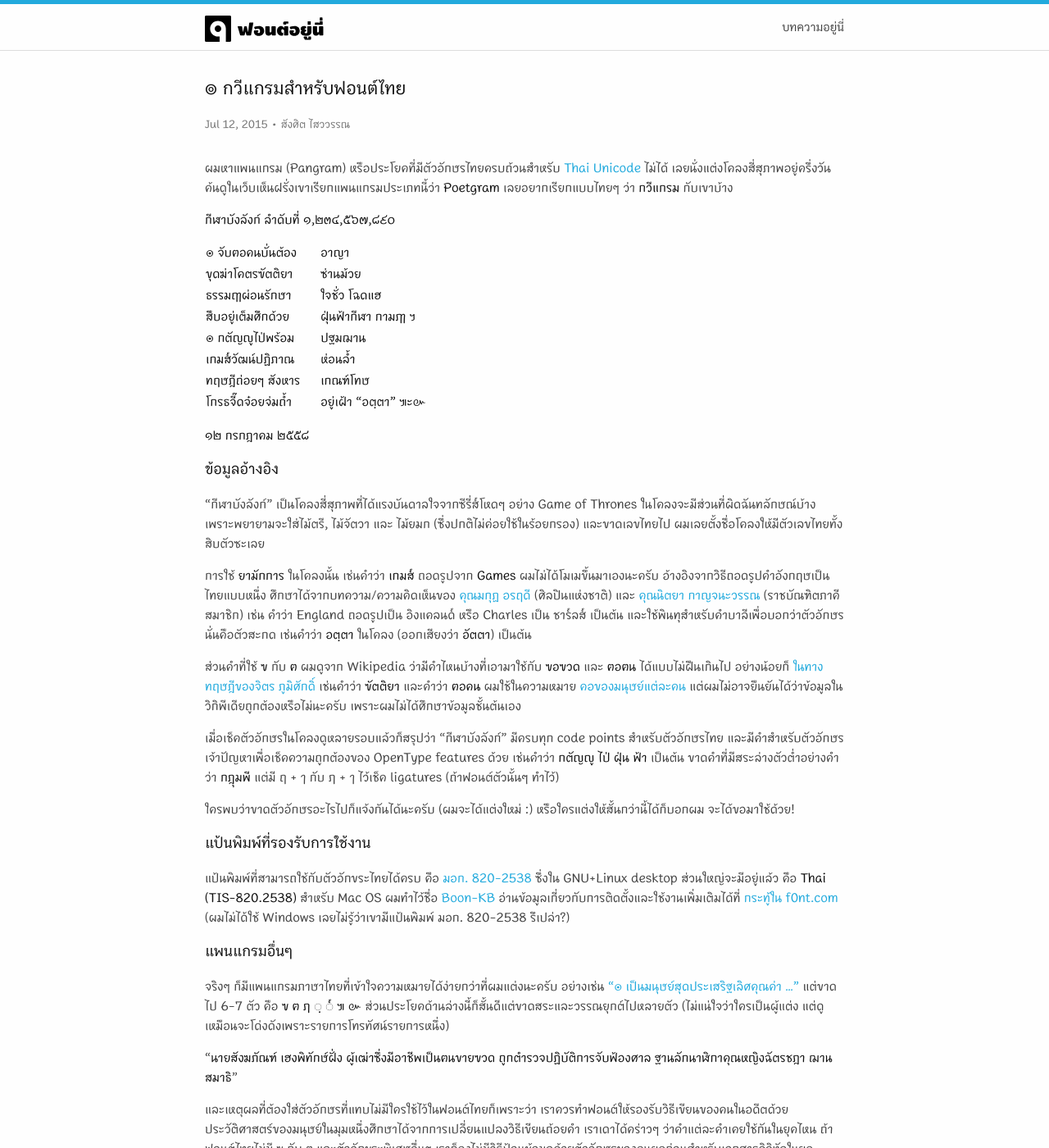
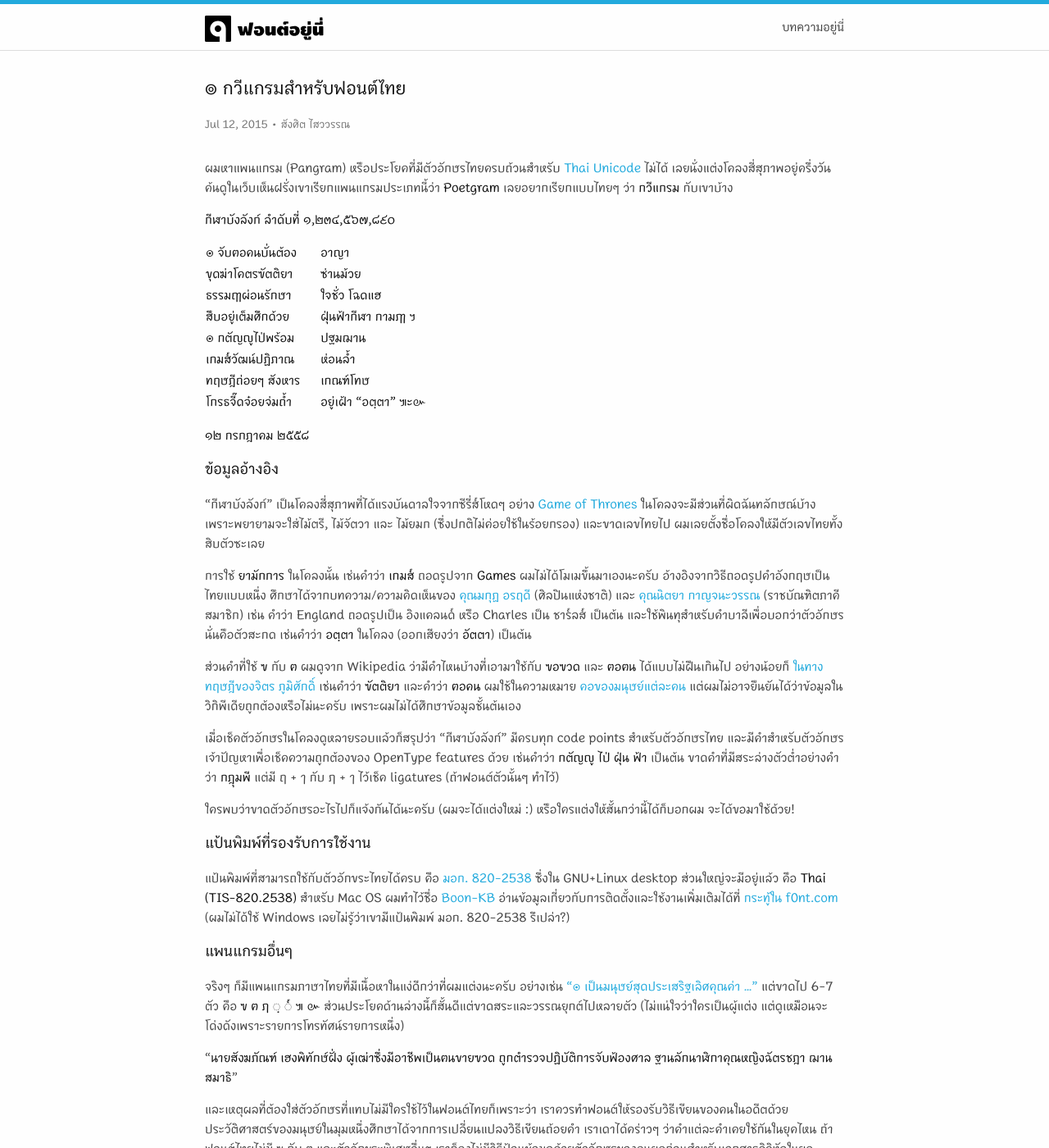
Before and after one commit to fontuni/fontuni.github.io, a Jekyll site: the page built from _posts/arcticles/2015-07-12-thai-poetgram.md, in a window 1280 px wide and 1400 px high. Shown: the whole window at 82% size. Built offline with Jekyll 4.4.1, drawn with Linux system fonts in a browser that asks for light colours.

```diff
--- a/_posts/arcticles/2015-07-12-thai-poetgram.md
+++ b/_posts/arcticles/2015-07-12-thai-poetgram.md
@@ -26,7 +26,7 @@ tag: ["poetgram","pangram"]
 
 ### ข้อมูลอ้างอิง
 
-"กีฬาบังลังก์" เป็นโคลงสี่สุภาพที่ได้แรงบันดาลใจจากซีรี่ส๎โหดๆ อย่าง Game of Thrones ในโคลงจะมีส่วนที่ผิดฉันทลักษณ์บ้างเพราะพยายามจะใส่ไม้ตรี, ไม้จัตวา และ ไม้ยมก (ซึ่งปกติไม่ค่อยใช้ในร้อยกรอง) และขาดเลขไทยไป ผมเลยตั้งชื่อโคลงให้มีตัวเลขไทยทั้งสิบตัวซะเลย
+"กีฬาบังลังก์" เป็นโคลงสี่สุภาพที่ได้แรงบันดาลใจจากซีรี่ส๎โหดๆ อย่าง [Game of Thrones](http://www.imdb.com/title/tt0944947/) ในโคลงจะมีส่วนที่ผิดฉันทลักษณ์บ้างเพราะพยายามจะใส่ไม้ตรี, ไม้จัตวา และ ไม้ยมก (ซึ่งปกติไม่ค่อยใช้ในร้อยกรอง) และขาดเลขไทยไป ผมเลยตั้งชื่อโคลงให้มีตัวเลขไทยทั้งสิบตัวซะเลย
 
 การใช้ **ยามักการ** ในโคลงนั้น เช่นคำว่า **เกมส๎** ถอดรูปจาก **Games** ผมไม่ได้โมเมขึ้นมาเองนะครับ อ้างอิงจากวิธีถอดรูปคำอังกฤษเป็นไทยแบบหนึ่ง ศึกษาได้จากบทความ/ความคิดเห็นของ [คุณมกุฏ อรฤดี](https://www.facebook.com/makutonrudee/posts/466123153431930) (ศิลปินแห่งชาติ) และ [คุณนิตยา กาญจนะวรรณ](http://www.bflybook.com/Article/Yamakkan/Yamakkan.htm) (ราชบัณฑิตภาคีสมาชิก) เช่น คำว่า England ถอดรูปเป็น อิงแคลนด๎ หรือ Charles เป็น ชาร๎ลส๎ เป็นต้น และใช้พินทุสำหรับคำบาลีเพื่อบอกว่าตัวอักษรนั่นคือตัวสะกด เช่นคำว่า **อตฺตา** ในโคลง (ออกเสียงว่า **อัตตา**) เป็นต้น
 
@@ -42,7 +42,7 @@ tag: ["poetgram","pangram"]
 
 ### แพนแกรมอื่นๆ
 
-จริงๆ ก็มีแพนแกรมภาษาไทยที่เข้าใจความหมายได้ง่ายกว่าที่ผมแต่งนะครับ อย่างเช่น ["๏ เป็นมนุษย์สุดประเสริฐเลิศคุณค่า ..."](http://clagnut.com/blog/2380/#Thai) แต่ขาดไป 6-7 ตัว คือ **ฃ ฅ ฦ &#x25cc;ฺ &#x25cc;๎ ๚ ๛** ส่วนประโยคด้านล่างนี้ก็สั้นดีแต่ขาดสระและวรรณยุกต์ไปหลายตัว (ไม่แน่ใจว่าใครเป็นผู้แต่ง แต่ดูเหมือนจะโด่งดังเพราะรายการโทรทัศน์รายการหนึ่ง)
+จริงๆ ก็มีแพนแกรมภาษาไทยที่มีเนื้อหาในแง่ดีกว่าที่ผมแต่งนะครับ อย่างเช่น ["๏ เป็นมนุษย์สุดประเสริฐเลิศคุณค่า ..."](http://clagnut.com/blog/2380/#Thai) แต่ขาดไป 6-7 ตัว คือ **ฃ ฅ ฦ &#x25cc;ฺ &#x25cc;๎ ๚ ๛** ส่วนประโยคด้านล่างนี้ก็สั้นดีแต่ขาดสระและวรรณยุกต์ไปหลายตัว (ไม่แน่ใจว่าใครเป็นผู้แต่ง แต่ดูเหมือนจะโด่งดังเพราะรายการโทรทัศน์รายการหนึ่ง)
 
 "**นายสังฆภัณฑ์ เฮงพิทักษ์ฝั่ง ผู้เฒ่าซึ่งมีอาชีพเป็นฅนขายฃวด ถูกตำรวจปฏิบัติการจับฟ้องศาล ฐานลักนาฬิกาคุณหญิงฉัตรชฎา ฌานสมาธิ**"
 
```
